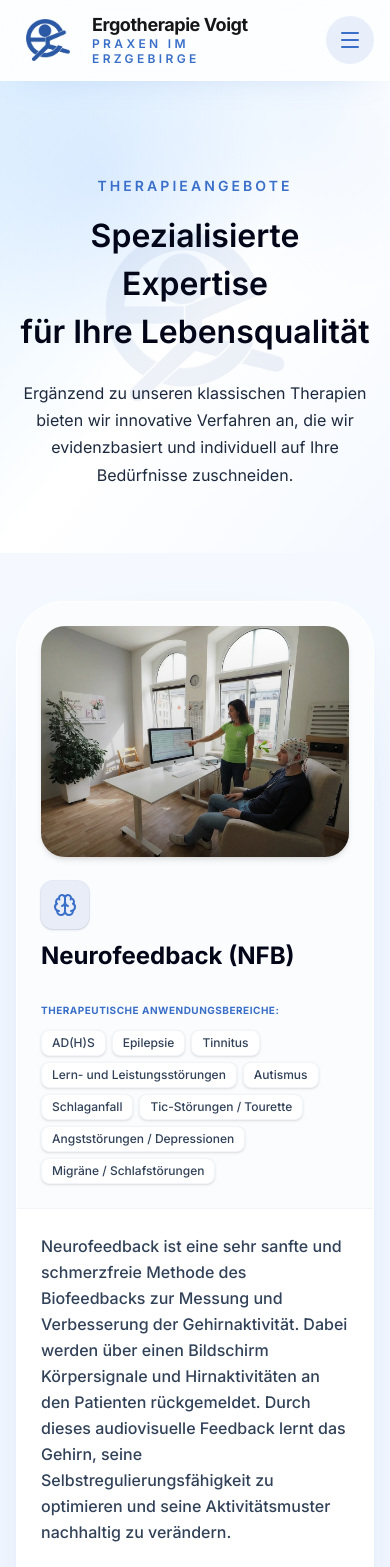
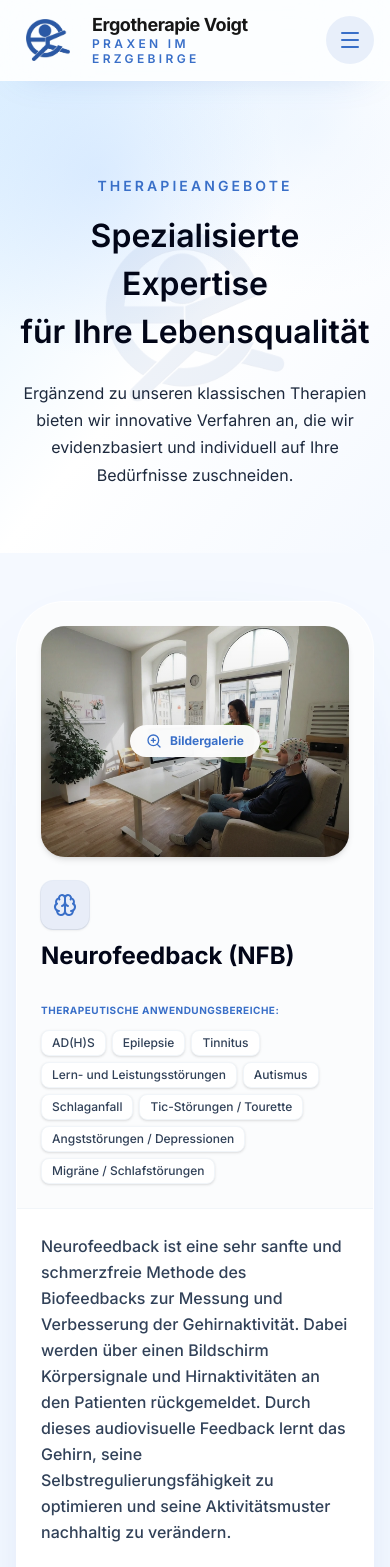
Before and after one commit to lmbernebysolutions/ergo-voigt, a Next.js app: page /therapieangebote in a window 390 px wide. Shown: the top 1567 px of the page. Built offline with nearby package versions, Linux system fonts and the light colour scheme.

Commit message:
Fix: Mobile Modal Layout and Gallery Overlay in Therapy Page

```diff
--- a/src/app/therapieangebote/page.tsx
+++ b/src/app/therapieangebote/page.tsx
@@ -75,7 +75,7 @@ export default function TherapieangebotePage() {
                                                     <div className="absolute inset-0 bg-gradient-to-t from-black/40 to-transparent opacity-60" />
 
                                                     {/* Gallery Hint */}
-                                                    <div className="absolute inset-0 flex items-center justify-center opacity-0 transition-opacity duration-300 group-hover/img:opacity-100">
+                                                    <div className="absolute inset-0 flex items-center justify-center opacity-100 md:opacity-0 md:group-hover/img:opacity-100 transition-opacity duration-300">
                                                         <div className="flex items-center gap-2 rounded-full bg-white/95 px-4 py-2 text-xs font-bold text-primary shadow-2xl backdrop-blur-sm">
                                                             <ZoomIn className="h-4 w-4" />
                                                             Bildergalerie
--- a/src/components/sections/TeamGrid.tsx
+++ b/src/components/sections/TeamGrid.tsx
@@ -32,7 +32,7 @@ export function TeamGrid({ members }: TeamGridProps) {
         maxWidth="3xl"
       >
         {selectedMember && (
-          <div className="flex flex-col md:flex-row h-[600px] overflow-hidden">
+          <div className="flex flex-col md:flex-row h-full md:h-[600px] overflow-hidden">
             {/* Image Section */}
             <div className="relative h-64 md:h-full md:w-1/2 shrink-0 bg-slate-100 overflow-hidden">
               {/* Blurred Background for "Full Size" feel without white borders */}
--- a/src/components/ui/Modal.tsx
+++ b/src/components/ui/Modal.tsx
@@ -166,7 +166,7 @@ export function Modal({
               <div className="sticky top-0 z-[70] flex justify-end p-4 pb-0 md:p-0 md:absolute md:top-4 md:right-4 pointer-events-none">
                 <button
                   onClick={onClose}
-                  className="pointer-events-auto rounded-full bg-white p-3 min-w-[48px] min-h-[48px] text-slate-700 shadow-2xl transition-all hover:bg-slate-50 hover:scale-110 hover:text-slate-900 focus:outline-none focus:ring-2 focus:ring-sky-500 focus:ring-offset-2 flex items-center justify-center mt-safe-top mr-safe-right"
+                  className="pointer-events-auto rounded-full bg-white/90 backdrop-blur-sm md:bg-white p-3 min-w-[48px] min-h-[48px] text-slate-700 shadow-2xl transition-all hover:bg-slate-50 hover:scale-110 hover:text-slate-900 focus:outline-none focus:ring-2 focus:ring-sky-500 focus:ring-offset-2 flex items-center justify-center mt-safe-top mr-safe-right"
                   aria-label="Modal schließen"
                 >
                   <X className="h-6 w-6" />
```
